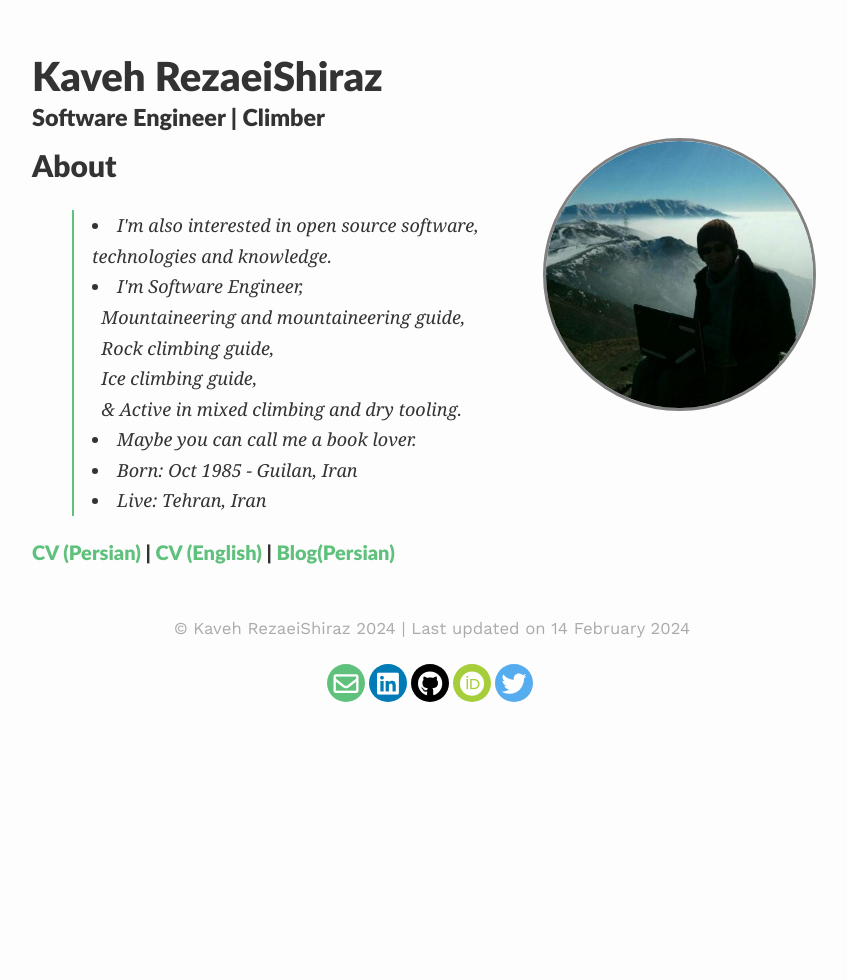
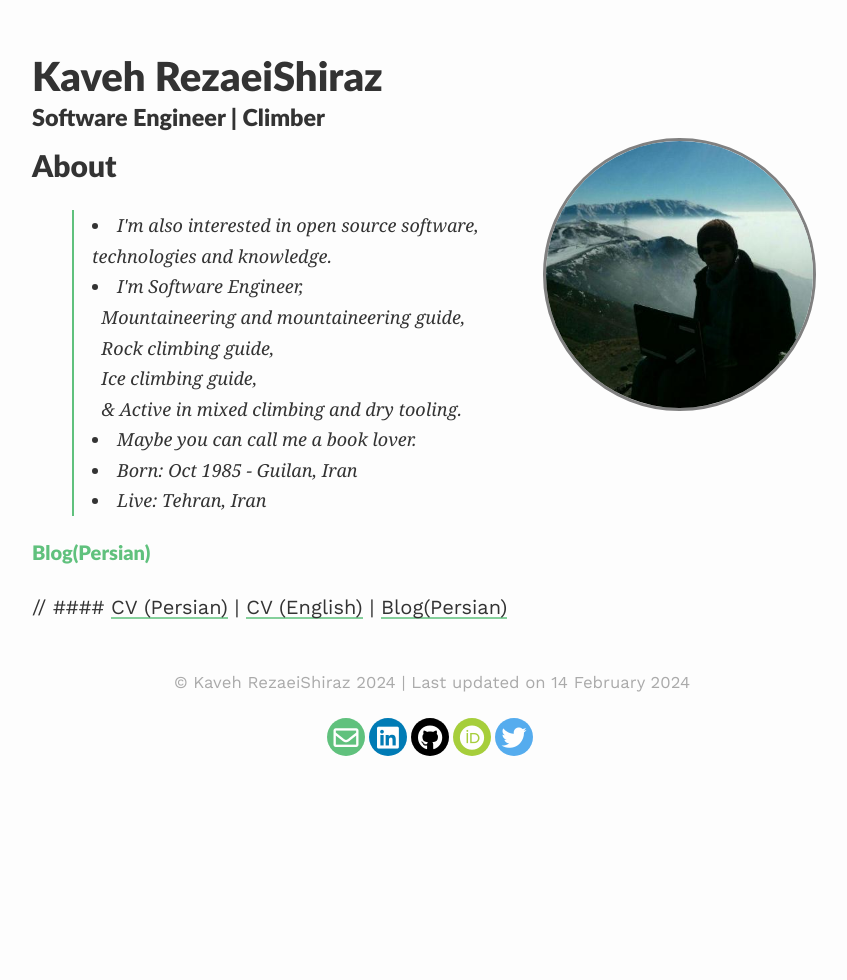
Before and after one commit to KavehRS/website, a Jekyll site: the page built from index.md, in a window 1280 px wide. Shown: the whole page, without its empty margins (208-1055 px from the left). Built offline with Jekyll 4.4.1, drawn with Linux system fonts in a browser that asks for light colours; nearby versions of some CDN libraries; our own code applies the rules of GitHub Pages for plain Markdown files.

Commit message:
Update index.md

```diff
--- a/index.md
+++ b/index.md
@@ -26,7 +26,9 @@ published: true
 
 
 
-#### [CV (Persian)](/assets/pdf/cv-fa.pdf) |  [CV (English)](/assets/pdf/cv-en.pdf) | [Blog(Persian)](https://blog.kavehrs.com/)
+####  [Blog(Persian)](https://blog.kavehrs.com/)
+// #### [CV (Persian)](/assets/pdf/cv-fa.pdf) |  [CV (English)](/assets/pdf/cv-en.pdf) | [Blog(Persian)](https://blog.kavehrs.com/)
+
 
 
 
```
